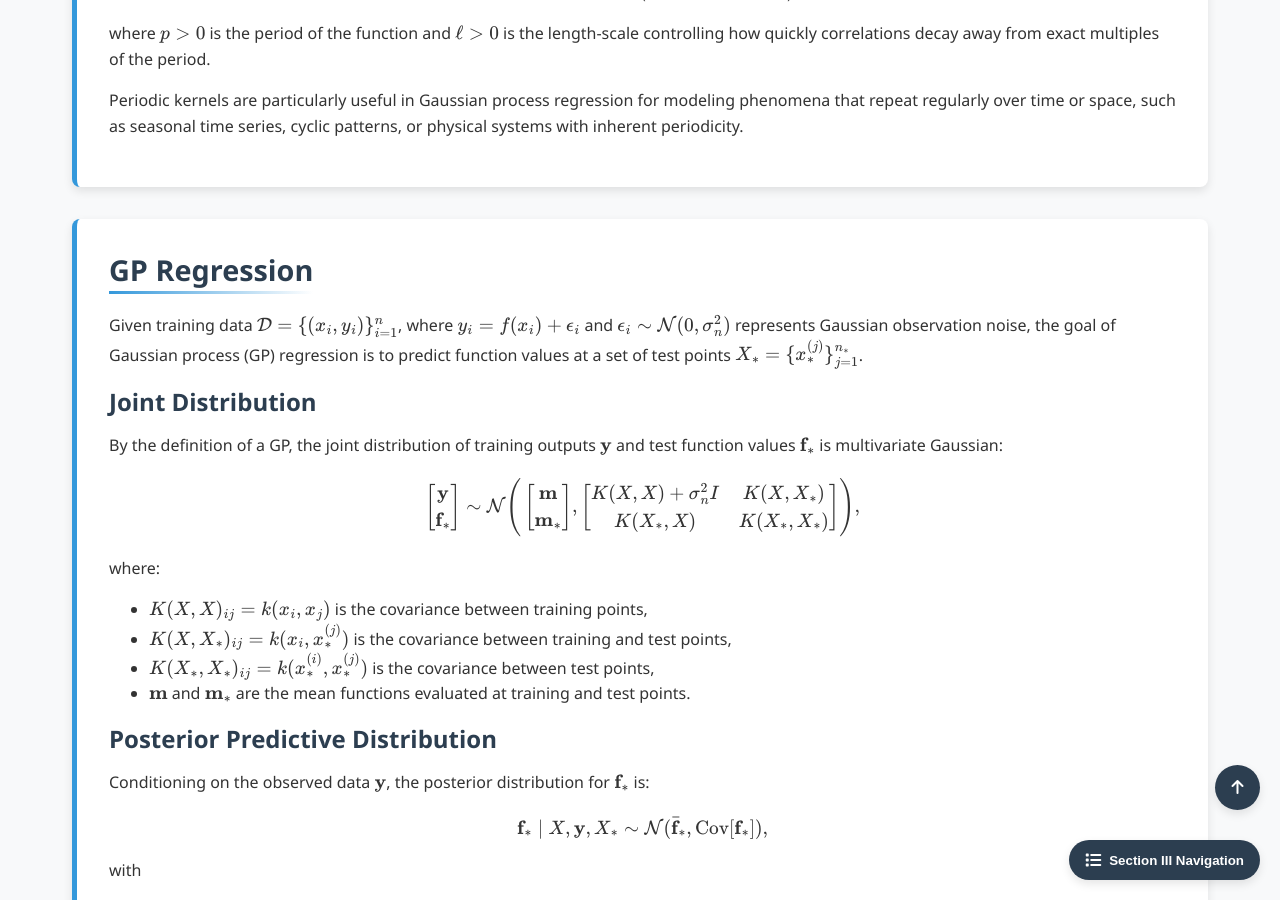
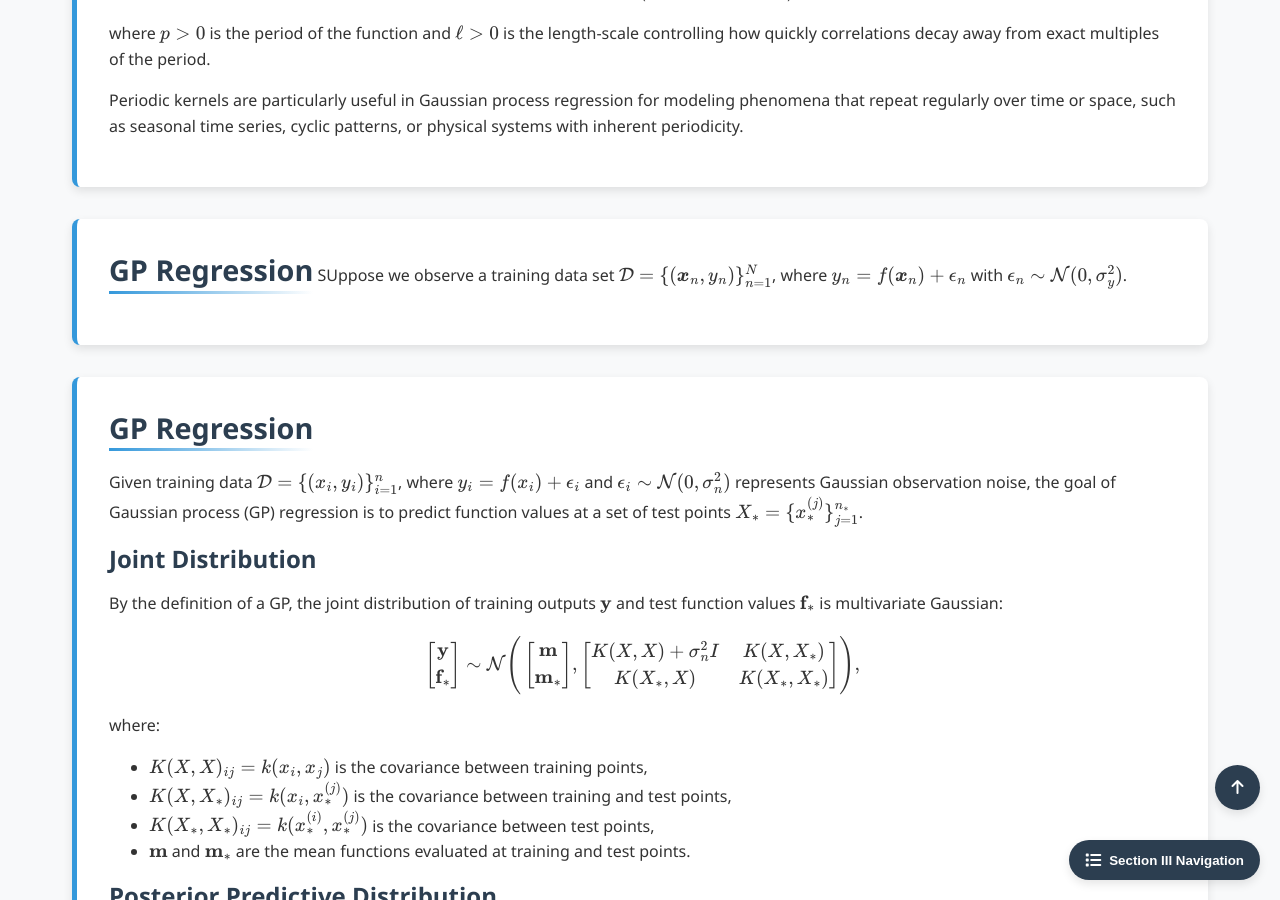
Before and after one commit to Yusukey01/yusukey01.github.io, a Jekyll site: the page built from Mathematics/Probability/gaussian_process.html, in a window 1280 px wide and 900 px high, scrolled down 3919 px. Built offline with Jekyll 4.4.1, drawn with Linux system fonts in a browser that asks for light colours.

Commit message:
added Gaussian Process

```diff
--- a/Mathematics/Probability/gaussian_process.html
+++ b/Mathematics/Probability/gaussian_process.html
@@ -327,6 +327,13 @@ uses_python: false
 
             </section>
 
+             <section id="regression" class="section-content">
+                <h2>GP Regression</h2>
+                SUppose we observe a training data set \(\mathcal{D} = \{(\boldsymbol{x}_n, y_n)\}_{n=1}^N\), where
+                \(y_n = f(\boldsymbol{x}_n) + \epsilon_n\) with \(\epsilon_n \sim \mathcal{N}(0, \sigma_y^2)\).
+             </section>
+
+
             <section id="regression" class="section-content">
                 <h2>GP Regression</h2>
 
```
